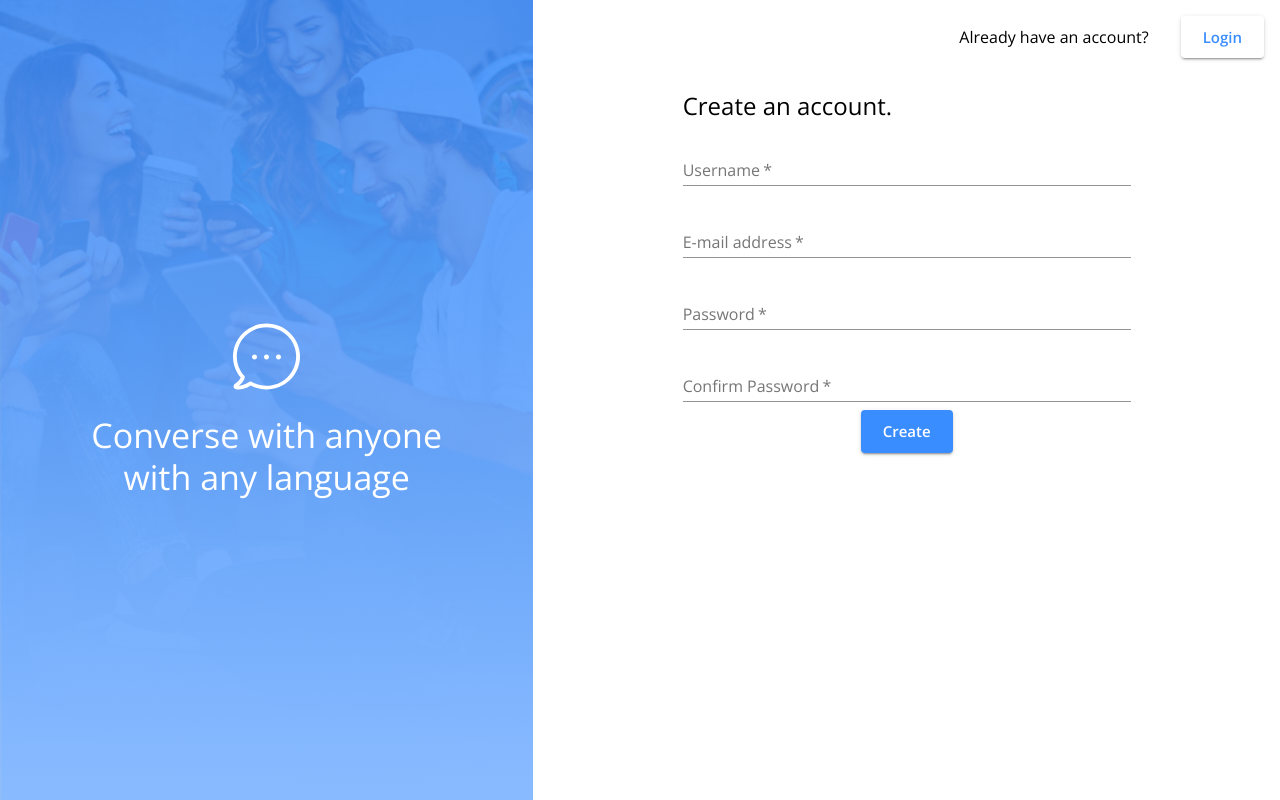
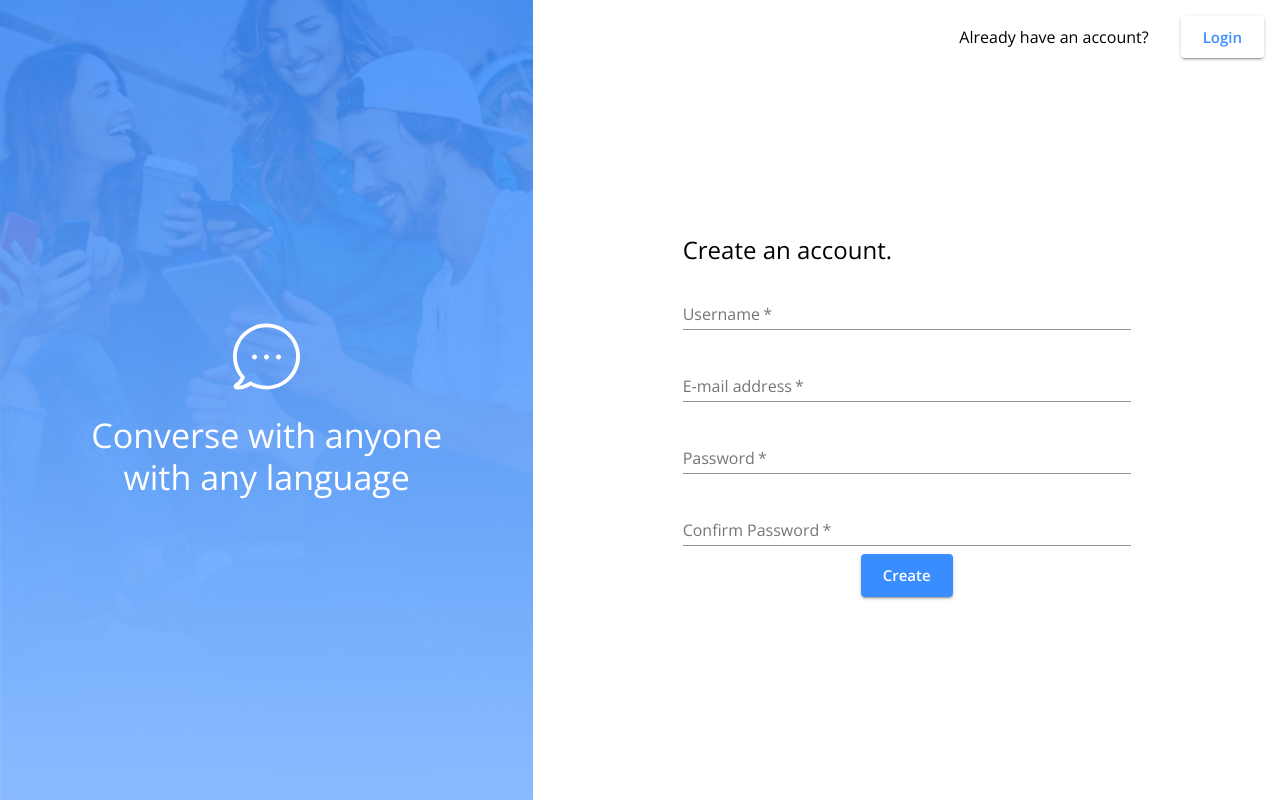
Before and after one commit to camba95/ko-hw-messenger-starter, a React (Create React App) app in the folder client/: page /register in a window 1280 px wide. Built offline with nearby package versions, Linux system fonts and the light colour scheme; no server answers.

Commit message:
feat: final register design

```diff
--- a/client/src/pages/Login/Login.js
+++ b/client/src/pages/Login/Login.js
@@ -76,30 +76,16 @@ const Login = (props) => {
   );
 };
 
-const renderCreateAccountButton = (smallScreen, history) => {
-  if (smallScreen) {
-    return (
+const renderCreateAccountButton = (smallScreen, history) => (
   <Button
     size="large"
     color="secondary"
-        variant="outlined"
+    variant={smallScreen ? "outlined" : "contained"}
     onClick={() => history.push("/register")}
   >
     Create account
   </Button>
 );
-  }
-  return (
-    <Button
-      size="large"
-      color="secondary"
-      variant="contained"
-      onClick={() => history.push("/register")}
-    >
-      Create account
-    </Button>
-  );
-};
 
 const mapStateToProps = (state) => {
   return {
--- a/client/src/pages/Signup/Signup.js
+++ b/client/src/pages/Signup/Signup.js
@@ -7,14 +7,39 @@ import {
   Box,
   Button
 } from "@material-ui/core";
+import { makeStyles, createStyles } from "@material-ui/core/styles";
+import useMediaQuery from '@material-ui/core/useMediaQuery';
 
 import SignupForm from "./SignupForm";
 import SideBanner from "../../components/SideBanner";
 import { register } from "../../store/utils/thunkCreators";
 
+const useStyles = makeStyles((theme) => createStyles({
+  root: {
+    display: "flex",
+    flex: 1,
+    flexDirection: "column",
+    alignItems: "flex-start",
+    justifyContent: "flex-start",
+    height: "100%"
+  },
+  formContainer: {
+    display: "flex",
+    flex: 1,
+    width: "60%",
+    margin: "0 auto",
+    marginTop: "10rem",
+    [theme.breakpoints.down('sm')]: {
+      marginTop: "2rem",
+    },
+  }
+}));
+
 const Signup = (props) => {
   const { user, register } = props;
   const history = useHistory();
+  const classes = useStyles();
+  const smallScreen = useMediaQuery(theme => theme.breakpoints.down('sm'));
 
   if (user.id) {
     return <Redirect to="/home" />;
@@ -22,33 +47,37 @@ const Signup = (props) => {
 
   return (
     <SideBanner>
-      <Grid container direction="column" justify="flex-start" alignItems="stretch">
-        <Grid container item justify="flex-end" alignItems="center">
+      <Box className={classes.root}>
+        <Grid container justify="flex-end" alignItems="center">
+          {!smallScreen && (
+            <Box m={2}>
+              <Typography>Already have an account?</Typography>
+            </Box>
+          )}
           <Box m={2}>
-            <Typography>Already have an account?</Typography>
-          </Box>
-          <Box m={2}>
-            <Button
-              size="large"
-              color="secondary"
-              variant="contained"
-              onClick={() => history.push("/login")}
-            >
-              Login
-            </Button>
+            {renderLoginButton(smallScreen, history)}
           </Box>
         </Grid>
-        <Box height="100%" display="flex" flex="1">
-          <Grid container item justify="center" alignItems="center">
-            <Box width="60%">
-              <SignupForm register={register} />
-            </Box>
+        <Box className={classes.formContainer}>
+          <Grid container>
+            <SignupForm register={register} />
           </Grid>
         </Box>
-      </Grid>
+      </Box>
     </SideBanner>
   );
 };
+
+const renderLoginButton = (smallScreen, history) => (
+  <Button
+    size="large"
+    color="secondary"
+    variant={smallScreen ? "outlined" : "contained"}
+    onClick={() => history.push("/login")}
+  >
+    Login
+  </Button>
+);
 
 const mapStateToProps = (state) => {
   return {
--- a/client/src/pages/Signup/SignupForm.js
+++ b/client/src/pages/Signup/SignupForm.js
@@ -28,6 +28,7 @@ const SingupForm = (props) => {
   };
 
   return (
+    <Grid item xs={12}>
       <form onSubmit={handleRegister}>
         <Grid>
           <Typography variant="h5">Create an account.</Typography>
@@ -117,6 +118,7 @@ const SingupForm = (props) => {
           </Grid>
         </Grid>
       </form>
+    </Grid>
   );
 };
 
```
Lines whose indentation alone changed are shown as unchanged.
